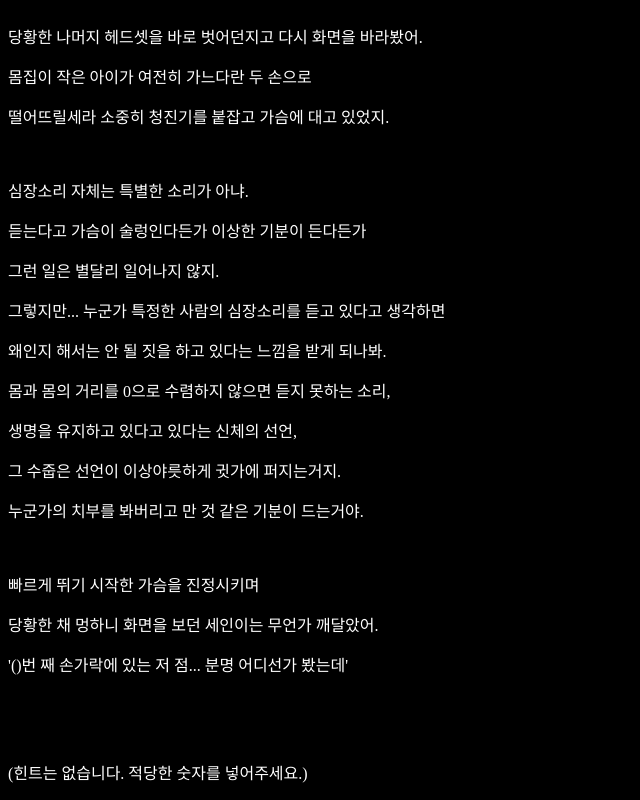
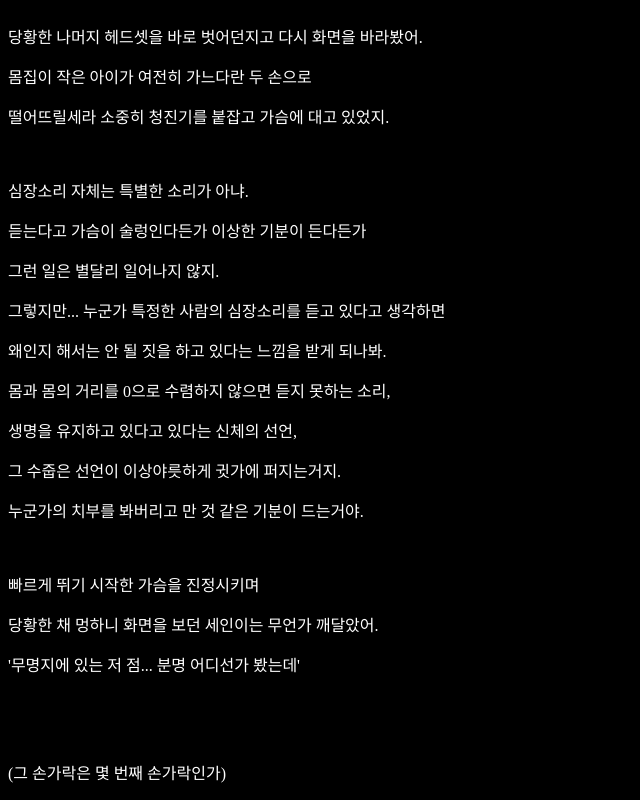
Before and after one commit to GilSoohyun/sagong, a plain HTML site: page stethoscope.htm in a window 1280 px wide. Shown: the part 400-1200 px from the top of the page, without its empty margins (0-640 px from the left). Drawn offline with Linux system fonts and the light colour scheme.

Commit message:
Update stethoscope.htm

```diff
--- a/stethoscope.htm
+++ b/stethoscope.htm
@@ -33,10 +33,10 @@
 <p>&nbsp;</p>
 <p>빠르게 뛰기 시작한 가슴을 진정시키며</p>
 <p>당황한 채 멍하니 화면을 보던 세인이는 무언가 깨달았어.</p>
-<p>'()번 째 손가락에 있는 저 점... 분명 어디선가 봤는데'</p>
+<p>'무명지에 있는 저 점... 분명 어디선가 봤는데'</p>
 <p>&nbsp;</p>
 <p>&nbsp;</p>
-<p>(힌트는 없습니다. 적당한 숫자를 넣어주세요.)</p>
+<p>(그 손가락은 몇 번째 손가락인가)</p>
 
 </body>
 
```
